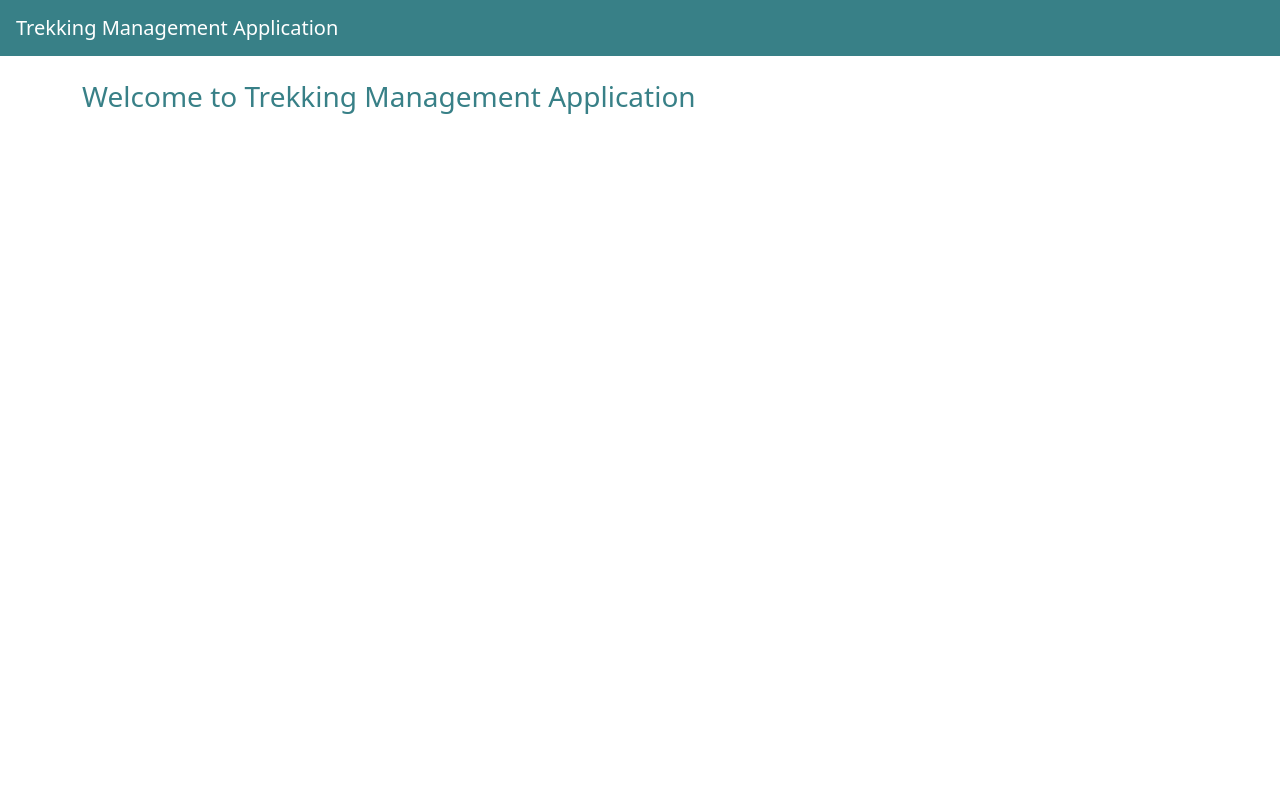
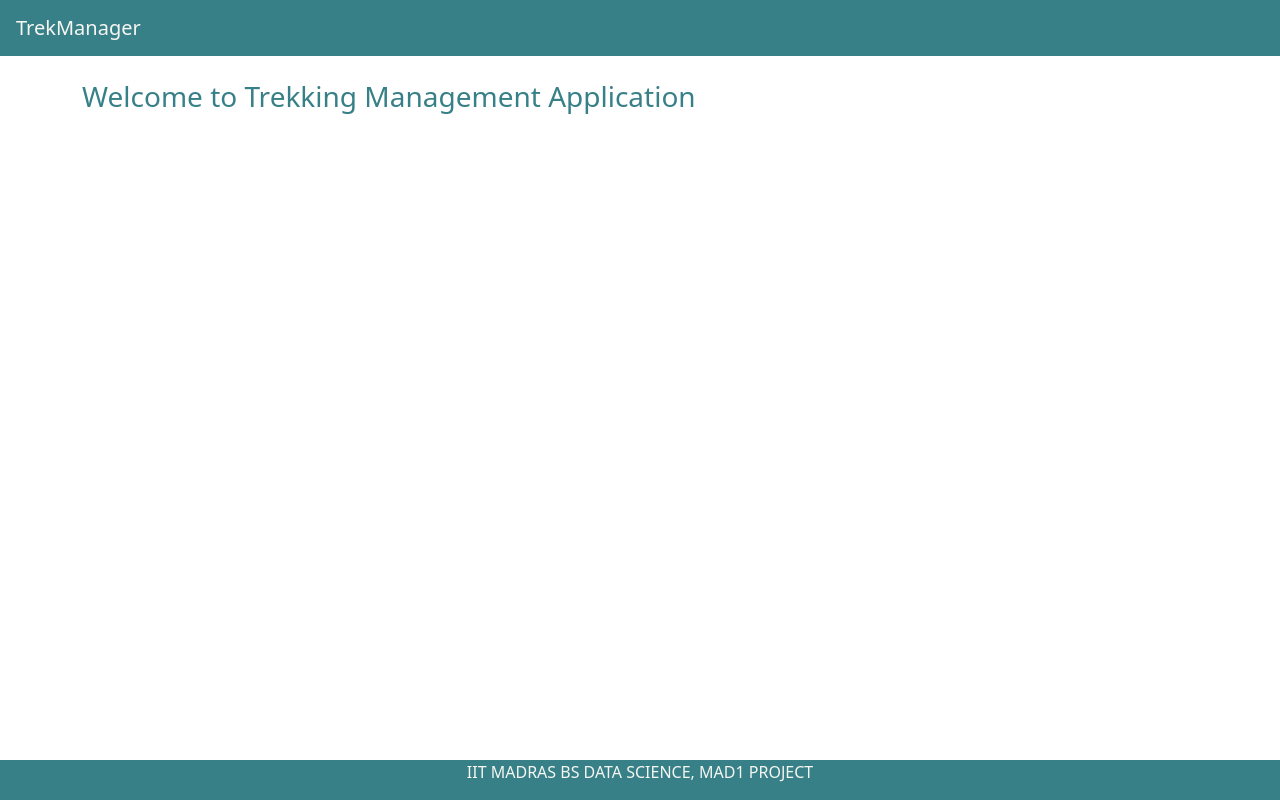
Before and after one commit to 23f2003837/Trekking-Management-App-V1, a Flask app: page / in a window 1280 px wide. Run offline with Flask 3, Linux system fonts and the light colour scheme.

Commit message:
add title block to base template

```diff
--- a/app/templates/base.html
+++ b/app/templates/base.html
@@ -3,7 +3,7 @@
 <head>
     <meta charset="UTF-8">
     <meta name="viewport" content="width=device-width, initial-scale=1.0">
-    <title>TrekManager</title>
+    <title>{% block title %}TrekManager{% endblock %}</title>
     <link href="https://cdn.jsdelivr.net/npm/bootstrap@5.3.0/dist/css/bootstrap.min.css" rel="stylesheet">
     <style>
         .bg-teal-dark { background-color: #388087 !important; }
@@ -20,15 +20,33 @@
 
         .bg-offwhite { background-color: #F6F6F2 !important; }
         .text-offwhite { color: #F6F6F2 !important; }
+        html, body {
+    height: 100%;
+}
+body {
+    display: flex;
+    flex-direction: column;
+    margin: 0;
+}
+.container.mt-4 {
+    flex: 1;
+}
+footer {
+    margin-top: auto;
+}
     </style>
 </head>
 <body>
     <nav class="navbar navbar-dark bg-teal-dark px-3">
-        <a class="navbar-brand" href="/">Trekking Management Application</a>
+        <a class="navbar-brand text-offwhite" href="/">TrekManager</a>
     </nav>
     <div class="container mt-4">
         {% block content %}
         {% endblock %}
     </div>
+    <footer class="bg-teal-dark text-offwhite text-center py-0.40">
+      <p>IIT MADRAS BS DATA SCIENCE, MAD1 PROJECT</p>
+    </footer>
 </body>
+
 </html>
--- a/app/templates/home.html
+++ b/app/templates/home.html
@@ -1,3 +1,4 @@
+<title>{% block title %}TrekManager | Home{% endblock %}</title>
 {% extends 'base.html' %}
 {% block content %}
 <h3 class="text-teal-dark">Welcome to Trekking Management Application</h3>
```
